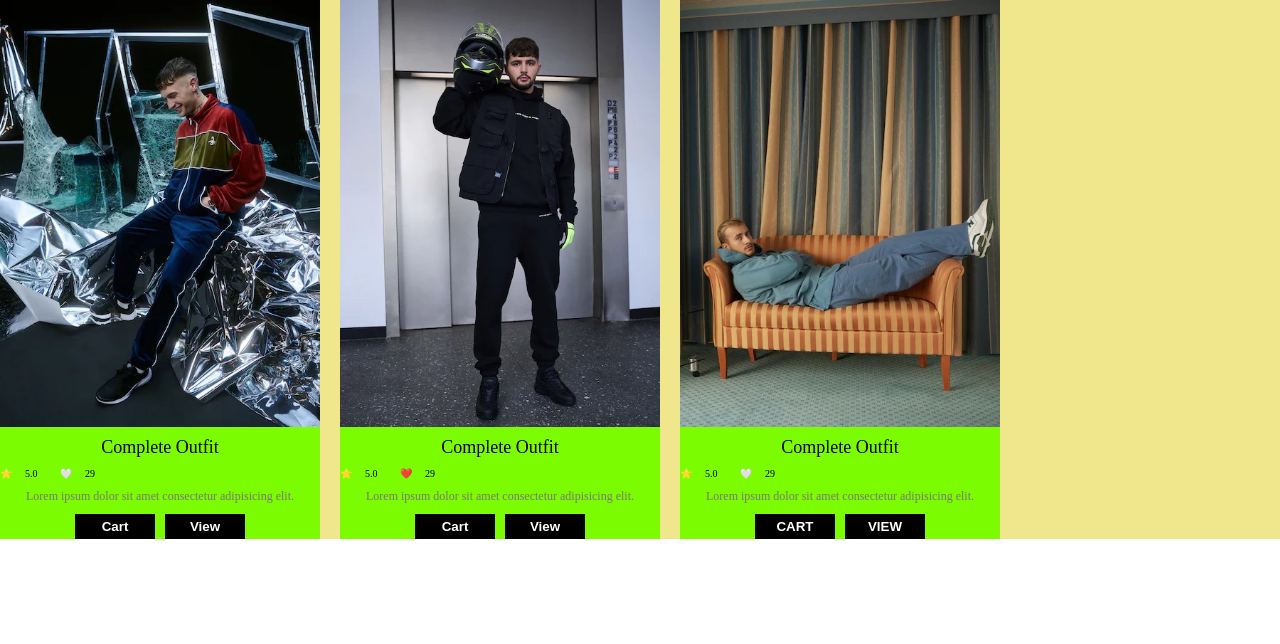
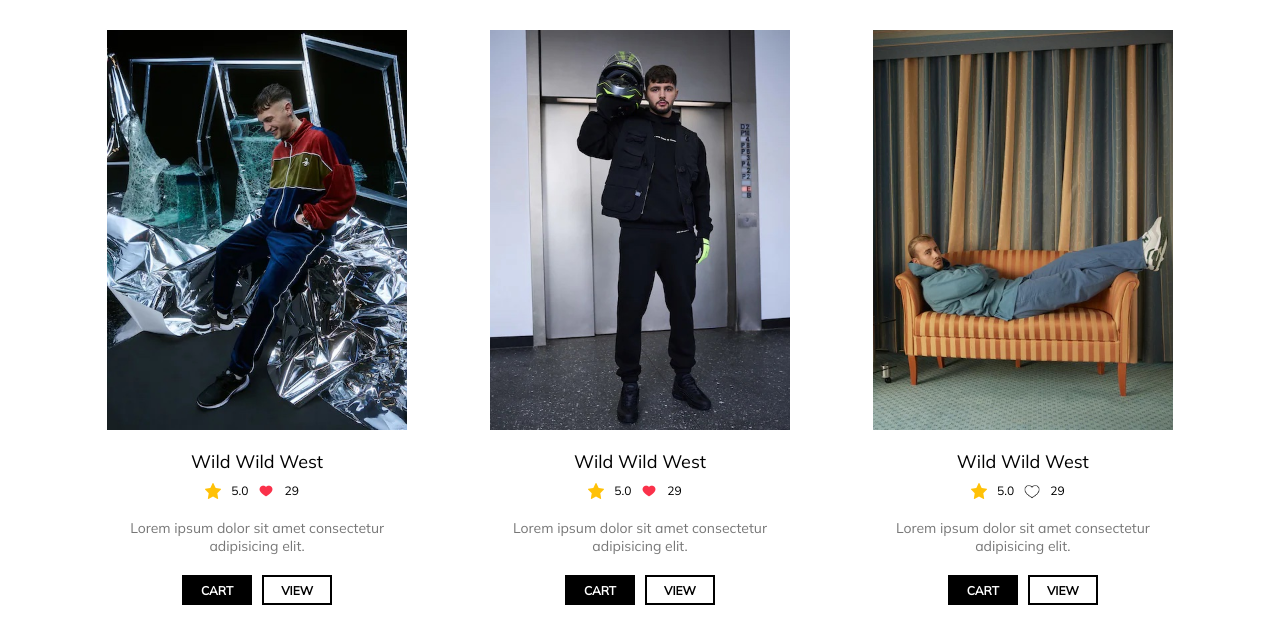
Before and after one commit to fvadelin77/homeworks, a plain HTML site: page Homework03/index.html in a window 1280 px wide. Drawn offline with Linux system fonts and the light colour scheme; a web font is replaced by a local one.

Commit message:
3rd homework done

```diff
--- a/Homework03/index.html
+++ b/Homework03/index.html
@@ -1,58 +1,73 @@
 <!DOCTYPE html>
 <html>
   <head>
-    <title>Product page</title>
+    <style>
+      @import url("https://fonts.googleapis.com/css2?family=Mulish:wght@200&display=swap");
+    </style>
     <link href="style.css" rel="stylesheet" />
+    <title>Men's outfits</title>
   </head>
   <body>
     <div class="container">
-      <div class="product">
+      <div class="product-box">
         <img src="1.jpeg" alt="men's outfit" />
-        <p class="product-title">Complete Outfit</p>
+        <div class="product-title">Wild Wild West</div>
         <div class="reviews-wishlist">
-          <p>⭐️</p>
+          <div class="reviews">
+            <img src="img/star.png" />
+          </div>
           <p>5.0</p>
-          <p>🤍</p>
+          <div class="wishlist">
+            <img src="img/heart.png" />
+          </div>
           <p>29</p>
         </div>
-        <p class="product-description">
+        <div class="product-description">
           Lorem ipsum dolor sit amet consectetur adipisicing elit.
-        </p>
-        <div class="btn">
-          <button>Cart</button>
-          <button>View</button>
+        </div>
+        <div class="product-buttons">
+          <button>CART</button>
+          <button>VIEW</button>
         </div>
       </div>
-      <div class="product">
+      <div class="product-box">
         <img src="2.jpeg" alt="men's outfit" />
-        <p class="product-title">Complete Outfit</p>
+        <div class="product-title">Wild Wild West</div>
         <div class="reviews-wishlist">
-          <p>⭐️</p>
+          <div class="reviews">
+            <img class="star-icon" src="img/star.png" />
+          </div>
           <p>5.0</p>
-          <p>❤️</p>
+          <div class="wishlist">
+            <img src="img/heart.png" />
+          </div>
           <p>29</p>
         </div>
-        <p class="product-description">
+        <div class="product-description">
           Lorem ipsum dolor sit amet consectetur adipisicing elit.
-        </p>
-        <div class="btn">
-          <button>Cart</button>
-          <button>View</button>
+        </div>
+        <div class="product-buttons">
+          <button>CART</button>
+          <button>VIEW</button>
         </div>
       </div>
-      <div class="product">
+      <div class="product-box">
         <img src="3.jpeg" alt="men's outfit" />
-        <p class="product-title">Complete Outfit</p>
+        <div class="product-title">Wild Wild West</div>
         <div class="reviews-wishlist">
-          <p>⭐️</p>
+          <div class="reviews">
+            <img class="star-icon" src="img/star.png" />
+          </div>
           <p>5.0</p>
-          <p>🤍</p>
+          <div class="wishlist">
+            <img src="img/heart_off.png" />
+          </div>
           <p>29</p>
         </div>
-        <p class="product-description">
+        <div class="product-description">
           Lorem ipsum dolor sit amet consectetur adipisicing elit.
-        </p>
-        <div class="btn">
+        </div>
+        <div class="product-buttons">
           <button>CART</button>
           <button>VIEW</button>
         </div>
--- a/Homework03/style.css
+++ b/Homework03/style.css
@@ -1,75 +1,111 @@
-@import url("https://fonts.googleapis.com/css?family=Muli&display=swap");
+@import url("https://fonts.googleapis.com/css2?family=Mulish&display=swap");
+
 * {
+  font-family: "Mulish", sans-serif;
   margin: 0;
   padding: 0;
 }
 
 .container {
-  background-color: khaki;
   display: flex;
-  margin-right: auto;
-  margin-left: auto;
+  flex-direction: row;
+  flex-wrap: wrap;
+  justify-content: center;
 }
 
-.product {
-  background-color: lawngreen;
-  width: 25%;
-  height: auto;
-  margin-right: 20px;
+.product-box {
+  display: flex;
+  flex-direction: column;
+  justify-content: center;
+  align-items: center;
+  margin-top: 30px;
+  margin-bottom: 30px;
+  margin-right: 30px;
+  align-self: flex-start;
 }
 
-.product:last-child {
-  margin-right: 0px;
+.product-box > img {
+  justify-content: center;
+  max-width: 300px;
+  margin-bottom: 20px;
 }
-.product > img {
-  display: block;
-  margin: auto;
-  width: 100%;
-  height: auto;
-  object-fit: cover;
+
+.product-box:last-child {
+  margin-right: 0;
 }
+
 .product-title {
-  margin: 10px 0;
   font-size: 18px;
   text-align: center;
-}
-.product-description {
-  text-align: center;
-  font-size: 12px;
-  color: #777;
-  margin: 10px 0px;
+  margin-bottom: 10px;
 }
 
+/* Review/wishlist section */
+
 .reviews-wishlist {
-  display: block;
-  margin: auto;
-  font-size: 10px;
+  display: flex;
+  justify-content: center;
+  font-size: 12px;
   width: 100%;
 }
+
 .reviews-wishlist p {
-  display: inline-block;
-  margin: auto;
   margin-right: 10px;
 }
 
-.reviews-wishlist p:nth-child(2) {
-  margin-right: 20px;
+.reviews {
+  display: flex;
+  margin-bottom: 20px;
 }
-.btn {
+
+.reviews img,
+.wishlist img {
+  margin-right: 10px;
+  max-width: 16px;
+  max-height: 16px;
+}
+
+.product-description {
+  display: flex;
+  text-align: center;
+  width: 80%;
+  font-size: 14px;
+  color: #777;
+  margin-bottom: 20px;
+}
+
+.product-buttons {
   width: 100%;
   display: inline-flex;
   justify-content: center;
 }
-.btn > button {
+.product-buttons > button {
   background-color: black;
-  border: 0;
   color: white;
-  width: 80px;
-  height: 25px;
+  border: 2px black solid;
+  width: 70px;
+  height: 30px;
+  /* font-weight: bolder; */
+  margin: 0 5px;
+  cursor: pointer;
+  font-size: 12px;
   font-weight: bold;
-  border-radius: 0;
-  margin: 0 5px;
 }
-.btn:nth-child(2) {
-  background-color: #fff;
+
+.product-buttons > button:hover {
+  background-color: white;
+  color: black;
+  font-weight: bold;
 }
+
+.product-buttons button:nth-child(2) {
+  color: black;
+  font-weight: bold;
+  background-color: white;
+}
+
+.product-buttons button:nth-child(2):hover {
+  color: white;
+  font-weight: bold;
+  background-color: black;
+}
```
Also changed, not shown: Homework03/img/heart.png (added), Homework03/img/heart_off.png (added), Homework03/img/star.png (added), 2 other files.
